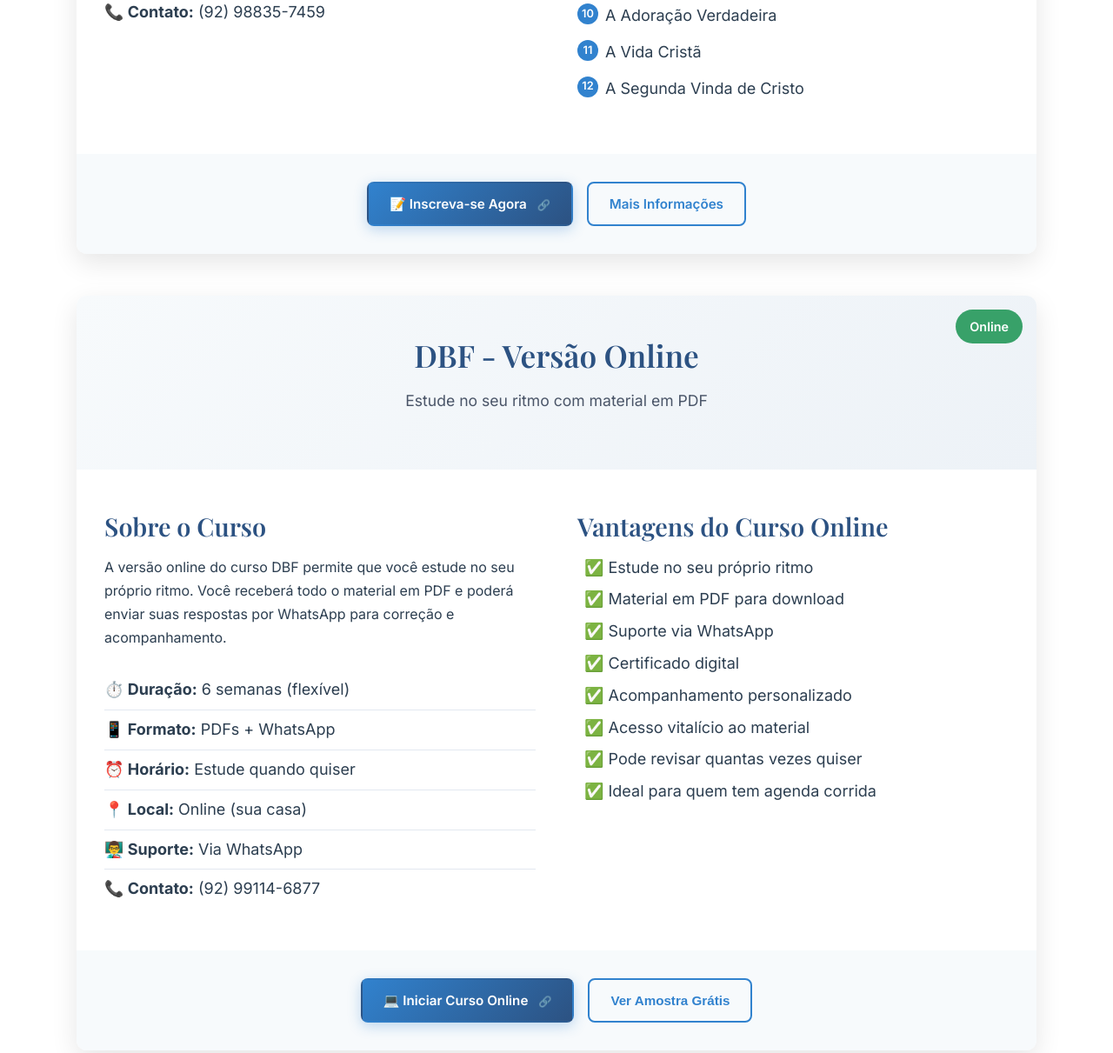
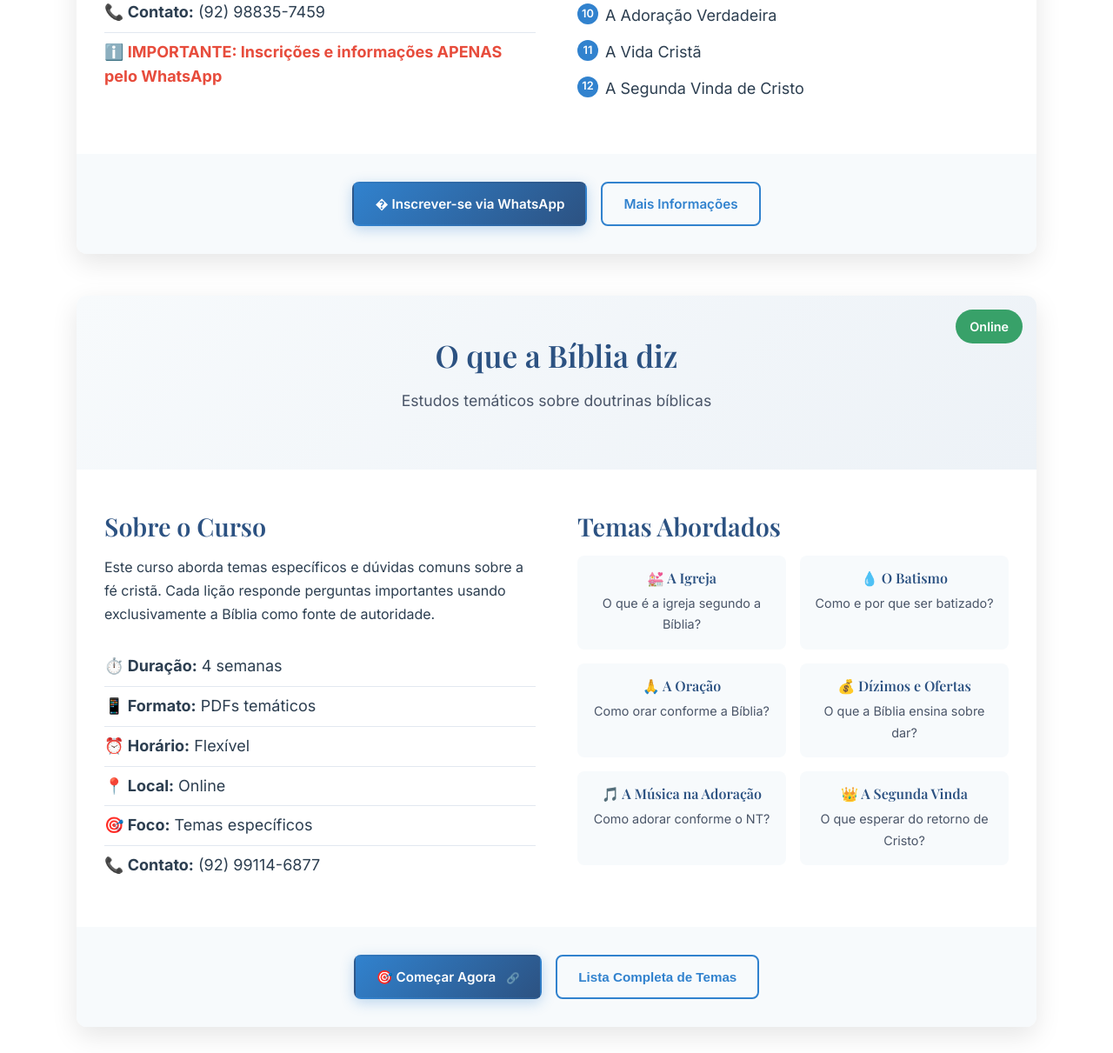
Before and after one commit to Igreja-de-Cristo/Centro, a website: page cursos.html in a window 1280 px wide. Shown: the part 1997-3208 px from the top of the page at 87% size. Drawn offline with nearby package versions, Linux system fonts and the light colour scheme.

Commit message:
Remover curso DBF Online e atualizar contato para WhatsApp apenas
- Removido card do curso DBF Online de index.html e cursos.html
- Atualizado curso DBF presencial com aviso sobre inscrição via WhatsApp
- Corrigido testimonial para não mencionar versão online
- Atualizado meta tags para remover referências ao DBF Online
- Removido DBF Online do JavaScript de configuração de formulários
- Atualizado número do WhatsApp para demonstração para (92) 98835-7459"

```diff
--- a/cursos.html
+++ b/cursos.html
@@ -4,8 +4,8 @@
     <meta charset="UTF-8">
     <meta name="viewport" content="width=device-width, initial-scale=1.0">
 
-    <meta name="description" content="Cursos bíblicos gratuitos da Igreja de Cristo do Centro - DBF presencial e online, estudos temáticos e certificados.">
-    <meta name="keywords" content="cursos bíblicos, DBF, deixe a bíblia falar, estudos bíblicos gratuitos, manaus">
+    <meta name="description" content="Cursos bíblicos gratuitos da Igreja de Cristo do Centro - DBF presencial, estudos temáticos e certificados.">
+    <meta name="keywords" content="cursos bíblicos, DBF presencial, deixe a bíblia falar, estudos bíblicos gratuitos, manaus">
 
     <link rel="icon" type="image/svg+xml" href="./assets/logo-igreja.svg">
     <link rel="canonical" href="https://igrejadecristo-centro.netlify.app/cursos.html">
@@ -140,6 +140,9 @@
                                 <div class="detail-item">
                                     <strong>📞 Contato:</strong> (92) 98835-7459
                                 </div>
+                                <div class="detail-item" style="color: #e74c3c; font-weight: bold;">
+                                    <strong>ℹ️ IMPORTANTE:</strong> Inscrições e informações APENAS pelo WhatsApp
+                                </div>
                             </div>
                         </div>
 
@@ -163,67 +166,10 @@
                     </div>
 
                     <div class="course-actions">
-                        <a href="#" target="_blank" rel="noopener noreferrer" class="btn btn-primary google-form-link" data-curso="dbf-presencial">
-                           📝 Inscreva-se Agora
+                        <a href="https://wa.me/5592988357459?text=Olá!%20Gostaria%20de%20me%20inscrever%20no%20curso%20DBF%20presencial.%20Podem%20me%20enviar%20mais%20informações?" target="_blank" class="btn btn-primary">
+                           � Inscrever-se via WhatsApp
                         </a>
-                        <a href="contato.html" class="btn btn-secondary">Mais Informações</a>
-                    </div>
-                </div>
-
-                <div class="course-detailed" id="dbf-online">
-                    <div class="course-header-detailed">
-                        <div class="course-badge online">Online</div>
-                        <h2>DBF - Versão Online</h2>
-                        <p class="course-subtitle">Estude no seu ritmo com material em PDF</p>
-                    </div>
-
-                    <div class="course-content-grid">
-                        <div class="course-info-detailed">
-                            <h3>Sobre o Curso</h3>
-                            <p>A versão online do curso DBF permite que você estude no seu próprio ritmo. Você receberá todo o material em PDF e poderá enviar suas respostas por WhatsApp para correção e acompanhamento.</p>
-
-                            <div class="course-details">
-                                <div class="detail-item">
-                                    <strong>⏱️ Duração:</strong> 6 semanas (flexível)
-                                </div>
-                                <div class="detail-item">
-                                    <strong>📱 Formato:</strong> PDFs + WhatsApp
-                                </div>
-                                <div class="detail-item">
-                                    <strong>⏰ Horário:</strong> Estude quando quiser
-                                </div>
-                                <div class="detail-item">
-                                    <strong>📍 Local:</strong> Online (sua casa)
-                                </div>
-                                <div class="detail-item">
-                                    <strong>👨‍🏫 Suporte:</strong> Via WhatsApp
-                                </div>
-                                <div class="detail-item">
-                                    <strong>📞 Contato:</strong> (92) 99114-6877
-                                </div>
-                            </div>
-                        </div>
-
-                        <div class="course-features">
-                            <h3>Vantagens do Curso Online</h3>
-                            <ul class="features-list">
-                                <li>✅ Estude no seu próprio ritmo</li>
-                                <li>✅ Material em PDF para download</li>
-                                <li>✅ Suporte via WhatsApp</li>
-                                <li>✅ Certificado digital</li>
-                                <li>✅ Acompanhamento personalizado</li>
-                                <li>✅ Acesso vitalício ao material</li>
-                                <li>✅ Pode revisar quantas vezes quiser</li>
-                                <li>✅ Ideal para quem tem agenda corrida</li>
-                            </ul>
-                        </div>
-                    </div>
-
-                    <div class="course-actions">
-                        <a href="#" target="_blank" rel="noopener noreferrer" class="btn btn-primary google-form-link" data-curso="dbf-online">
-                           💻 Iniciar Curso Online
-                        </a>
-                        <button class="btn btn-secondary" onclick="downloadSamplePDF()">Ver Amostra Grátis</button>
+                        <a href="https://wa.me/5592988357459?text=Olá!%20Gostaria%20de%20mais%20informações%20sobre%20o%20curso%20DBF." target="_blank" class="btn btn-secondary">Mais Informações</a>
                     </div>
                 </div>
 
@@ -350,11 +296,11 @@
 
                         <div class="testimonial-card">
                             <div class="testimonial-content">
-                                <p>"A versão online foi perfeita para mim que trabalho muito. Pude estudar no meu tempo e o suporte pelo WhatsApp foi excelente."</p>
+                                <p>"O suporte e acompanhamento pelo WhatsApp foi excelente. Material muito bem estruturado e professores sempre disponíveis!"</p>
                             </div>
                             <div class="testimonial-author">
                                 <strong>- Maria Santos</strong>
-                                <span>Curso DBF Online</span>
+                                <span>Curso DBF</span>
                             </div>
                         </div>
 
@@ -419,7 +365,6 @@
         // 📋 URLs dos Google Forms - CONFIGURE AQUI COM SEUS FORMULÁRIOS!
         const GOOGLE_FORMS = {
             'dbf-presencial': 'https://forms.gle/SEU_FORM_DBF_PRESENCIAL',  // ← Substitua pela URL do seu form
-            'dbf-online': 'https://forms.gle/SEU_FORM_DBF_ONLINE',         // ← Substitua pela URL do seu form
             'biblia-diz': 'https://forms.gle/SEU_FORM_BIBLIA_DIZ'          // ← Substitua pela URL do seu form
         };
 
@@ -457,7 +402,6 @@
                         setTimeout(() => {
                             const courseNames = {
                                 'dbf-presencial': 'DBF Presencial',
-                                'dbf-online': 'DBF Online',
                                 'biblia-diz': 'O que a Bíblia diz'
                             };
                             const courseName = courseNames[curso] || curso;
@@ -493,7 +437,7 @@
                 'Em breve disponibilizaremos uma amostra do curso DBF. Entre em contato pelo WhatsApp para mais informações.');
 
             setTimeout(() => {
-                window.open('https://wa.me/5592991146877?text=Gostaria%20de%20receber%20uma%20amostra%20do%20curso%20DBF', '_blank');
+                window.open('https://wa.me/5592988357459?text=Gostaria%20de%20receber%20uma%20amostra%20do%20curso%20DBF', '_blank');
             }, 2000);
         }
 
```
Also changed, not shown: index.html (+5 -14 lines).
